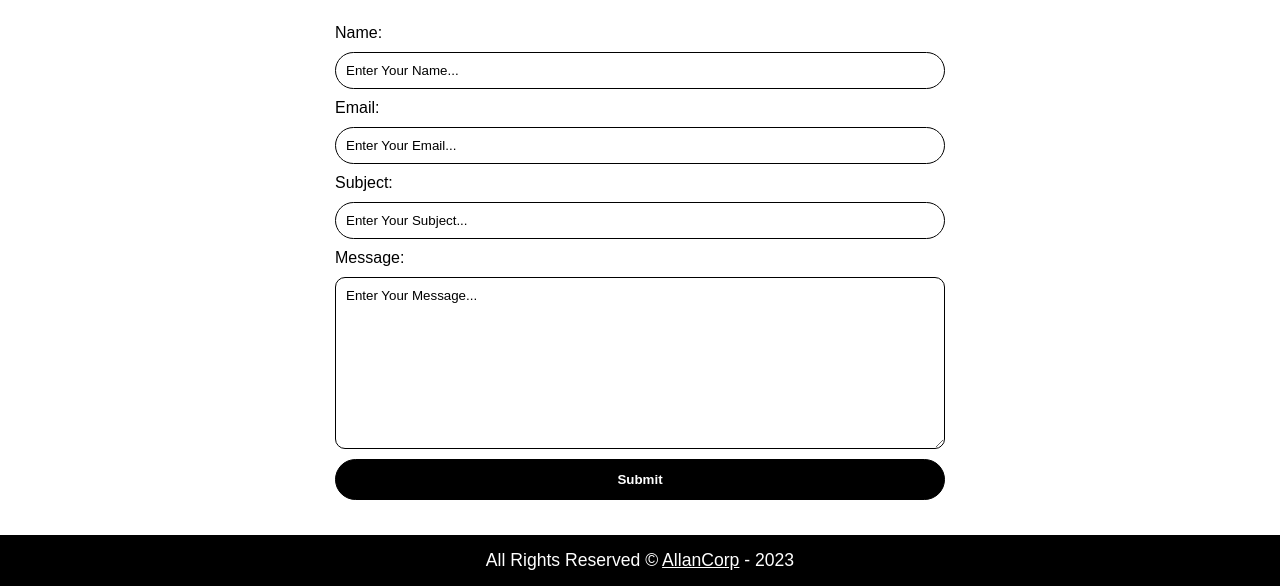
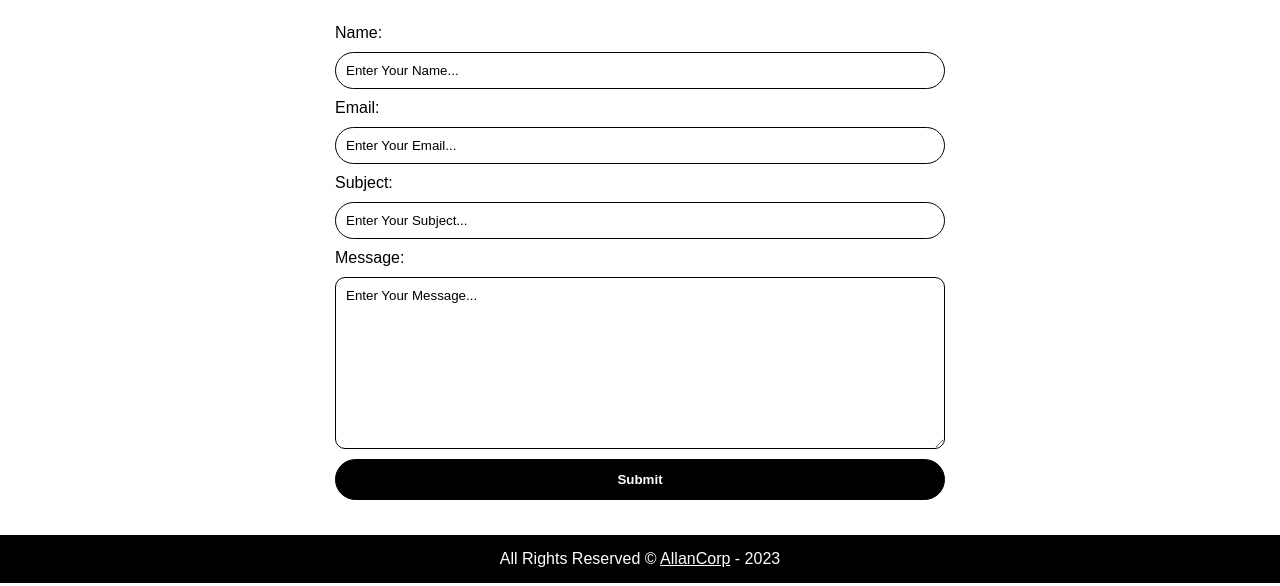
Before and after one commit to Nsoro-Allan/AC---SoundMix, a PHP site: page / in a window 1280 px wide. Shown: the part 1889-2475 px from the top of the page. Run offline with PHP 8.4, Linux system fonts and the light colour scheme.

Commit message:
Update style.css

```diff
--- a/style.css
+++ b/style.css
@@ -351,7 +351,7 @@ footer{
 }
 
 footer p{
-    font-size: 1.1rem;
+    font-size: 1rem;
 }
 
 footer a{
```
